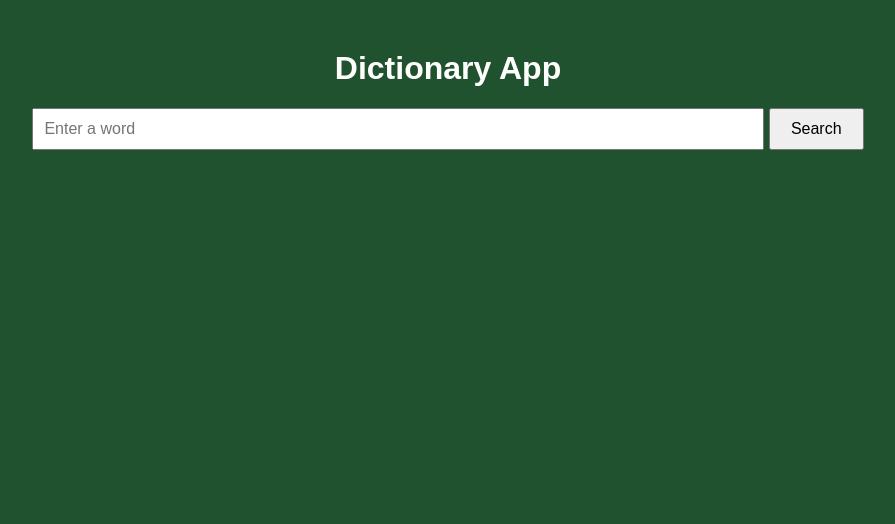
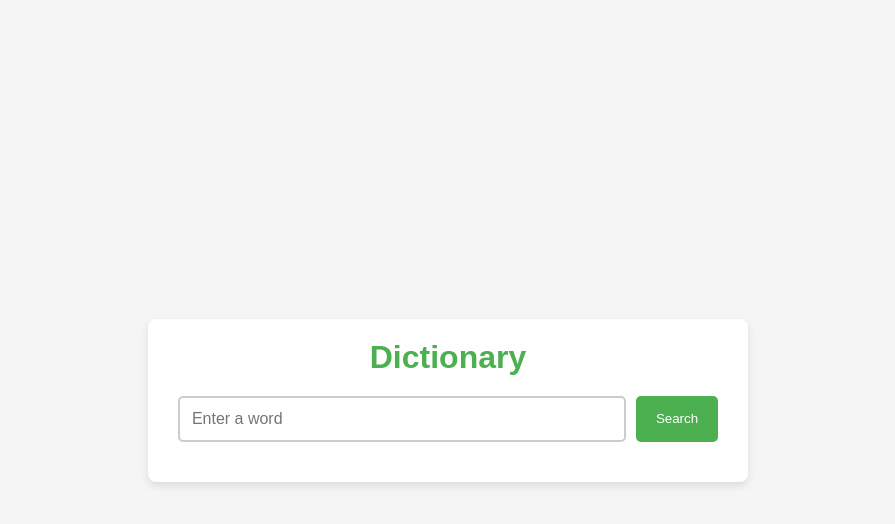
Before and after one commit to Michaelpraise-code/dictionary, a plain HTML site: page index.html in a window 1280 px wide. Shown: the whole page, without its empty margins (192-1087 px from the left). Drawn offline with nearby package versions, Linux system fonts and the light colour scheme.

Commit message:
add something new

```diff
--- /dev/null
+++ b/assets/css/style.css
@@ -0,0 +1,107 @@
+* {
+    margin: 0;
+    padding: 0;
+    box-sizing: border-box;
+}
+
+body {
+    font-family: 'Arial', sans-serif;
+    background-color: #f5f5f5;
+    color: #333;
+    display: flex;
+    justify-content: center;
+    align-items: center;
+    height: 100vh;
+    margin: 0;
+}
+
+.container {
+    background-color: white;
+    border-radius: 8px;
+    box-shadow: 0 4px 8px rgba(0, 0, 0, 0.1);
+    padding: 20px;
+    max-width: 600px;
+    width: 100%;
+    text-align: center;
+}
+
+h1 {
+    margin-bottom: 20px;
+    font-size: 2em;
+    color: #4caf50;
+}
+
+.input-container {
+    display: flex;
+    justify-content: center;
+    margin-bottom: 20px;
+}
+
+input[type="text"] {
+    padding: 12px;
+    width: 80%;
+    font-size: 1em;
+    border: 2px solid #ccc;
+    border-radius: 5px;
+    margin-right: 10px;
+    outline: none;
+}
+
+input[type="text"]:focus {
+    border-color: #4caf50;
+}
+
+button {
+    padding: 12px 20px;
+    background-color: #4caf50;
+    color: white;
+    border: none;
+    border-radius: 5px;
+    cursor: pointer;
+}
+
+button:hover {
+    background-color: #45a049;
+}
+
+.result {
+    margin-top: 20px;
+}
+
+.definition {
+    font-size: 1.2em;
+    margin-top: 10px;
+}
+
+.pronunciation {
+    font-size: 1em;
+    color: #555;
+    margin-top: 10px;
+}
+
+.example {
+    font-size: 1em;
+    color: #666;
+    margin-top: 10px;
+    font-style: italic;
+}
+
+.synonyms {
+    margin-top: 20px;
+}
+
+.synonyms ul {
+    list-style-type: none;
+    padding: 0;
+}
+
+.synonyms li {
+    background-color: #e8e8e8;
+    padding: 8px;
+    border-radius: 5px;
+    margin-bottom: 5px;
+}
+
+.synonyms li:hover {
+    background-color: #ddd;
+}
--- a/assets/js/script.js
+++ b/assets/js/script.js
@@ -1,31 +1,52 @@
-async function getMeaning() {
+// Fetch word definition from API
+async function getWordDefinition() {
     const word = document.getElementById("wordInput").value.trim();
+    const resultDiv = document.getElementById("result");
+    const pronunciationDiv = document.getElementById("pronunciation");
+    const exampleDiv = document.getElementById("example");
+    const synonymsDiv = document.getElementById("synonyms");
+
     if (!word) {
-        alert("Please enter a word!");
+        resultDiv.innerHTML = "Please enter a word to search.";
         return;
     }
 
-    const resultDiv = document.getElementById("result");
-    resultDiv.innerHTML = "Loading...";
-
     try {
         const response = await fetch(`https://api.dictionaryapi.dev/api/v2/entries/en/${word}`);
-        if (!response.ok) throw new Error("Word not found!");
+        if (!response.ok) throw new Error("Word not found");
+
         const data = await response.json();
-
-        const phonetics = data[0]?.phonetics[0]?.text || "N/A";
-        const definition = data[0]?.meanings[0]?.definitions[0]?.definition || "No definition found.";
-        const example = data[0]?.meanings[0]?.definitions[0]?.example || "No example available.";
+        const wordData = data[0];
+        const phonetic = wordData.phonetics[0]?.text || 'N/A';
+        const audio = wordData.phonetics[0]?.audio || null;
+        const definition = wordData.meanings[0]?.definitions[0]?.definition || 'No definition available.';
+        const example = wordData.meanings[0]?.definitions[0]?.example || 'No example available.';
+        const synonyms = wordData.meanings[0]?.synonyms || [];
 
         resultDiv.innerHTML = `
-            <h2>${data[0].word}</h2>
-            <p><strong>Phonetics:</strong> ${phonetics}</p>
-            <p><strong>Definition:</strong> ${definition}</p>
-            <p><strong>Example:</strong> ${example}</p>
+            <h2>${word}</h2>
+            <div class="definition">${definition}</div>
         `;
 
+        pronunciationDiv.innerHTML = `
+            <strong>Pronunciation:</strong> ${phonetic}
+            ${audio ? `<br><audio controls><source src="${audio}" type="audio/mp3"></audio>` : ''}
+        `;
+
+        exampleDiv.innerHTML = `
+            <strong>Example:</strong> ${example}
+        `;
+
+        synonymsDiv.innerHTML = `
+            <h3>Synonyms:</h3>
+            <ul>
+                ${synonyms.map(synonym => `<li>${synonym}</li>`).join('')}
+            </ul>
+        `;
     } catch (error) {
-        resultDiv.innerHTML = "Word not found. Try another word!";
-        console.error("Error fetching word:", error);
+        resultDiv.innerHTML = "Error: Word not found.";
+        pronunciationDiv.innerHTML = "";
+        exampleDiv.innerHTML = "";
+        synonymsDiv.innerHTML = "";
     }
 }
--- a/index.html
+++ b/index.html
@@ -5,37 +5,31 @@
     <meta name="viewport" content="width=device-width, initial-scale=1.0">
     <title>Dictionary App</title>
     <script src="https://cdn.jsdelivr.net/npm/axios/dist/axios.min.js"></script>
-    <style>
-        body {
-            font-family: Arial, sans-serif;
-            text-align: center;
-            margin: 50px;
-            background-color: rgb(33, 82, 47);
-            color: #fffffd;
-        }
-        input {
-            padding: 10px;
-            font-size: 1em;
-            width: 60%;
-            margin-bottom: 10px;
-        }
-        button {
-            padding: 10px 20px;
-            font-size: 1em;
-            cursor: pointer;
-        }
-        #result {
-            margin-top: 20px;
-        }
-    </style>
+
+    <link rel="stylesheet" href="assets/css/style.css">
 </head>
 <body>
+    <div class="container">
+        <h1>Dictionary</h1>
 
-    <h1>Dictionary App</h1>
-    <input type="text" id="wordInput" placeholder="Enter a word">
-    <button onclick="getMeaning()">Search</button>
+        <!-- Input and Search Button -->
+        <div class="input-container">
+            <input type="text" id="wordInput" placeholder="Enter a word" />
+            <button onclick="getWordDefinition()">Search</button>
+        </div>
 
-    <div id="result"></div>
+        <!-- Word Definition -->
+        <div class="result" id="result"></div>
+
+        <!-- Pronunciation -->
+        <div class="pronunciation" id="pronunciation"></div>
+
+        <!-- Example Usage -->
+        <div class="example" id="example"></div>
+
+        <!-- Synonyms -->
+        <div class="synonyms" id="synonyms"></div>
+    </div>
 
     <script src="assets/js/script.js"></script>
 </body>
```
